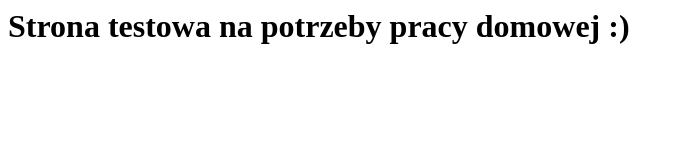
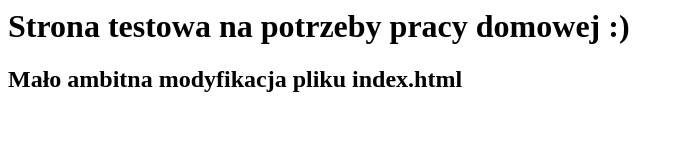
Before and after one commit to Przemek-Pastwa/akademia-praca-domowa, a plain HTML site: page index.html in a window 1280 px wide. Shown: the whole page, without its empty margins (0-684 px from the left). Drawn offline with Linux system fonts and the light colour scheme.

Commit message:
Kolejny commit, malo ambitna zmiana w pliku index.html

```diff
--- a/index.html
+++ b/index.html
@@ -1,4 +1,5 @@
 <title>Akademia Java</title>
 <body>
 <h1>Strona testowa na potrzeby pracy domowej :)</h1>
+<h2>Mało ambitna modyfikacja pliku index.html</h2>
 </body>
```
